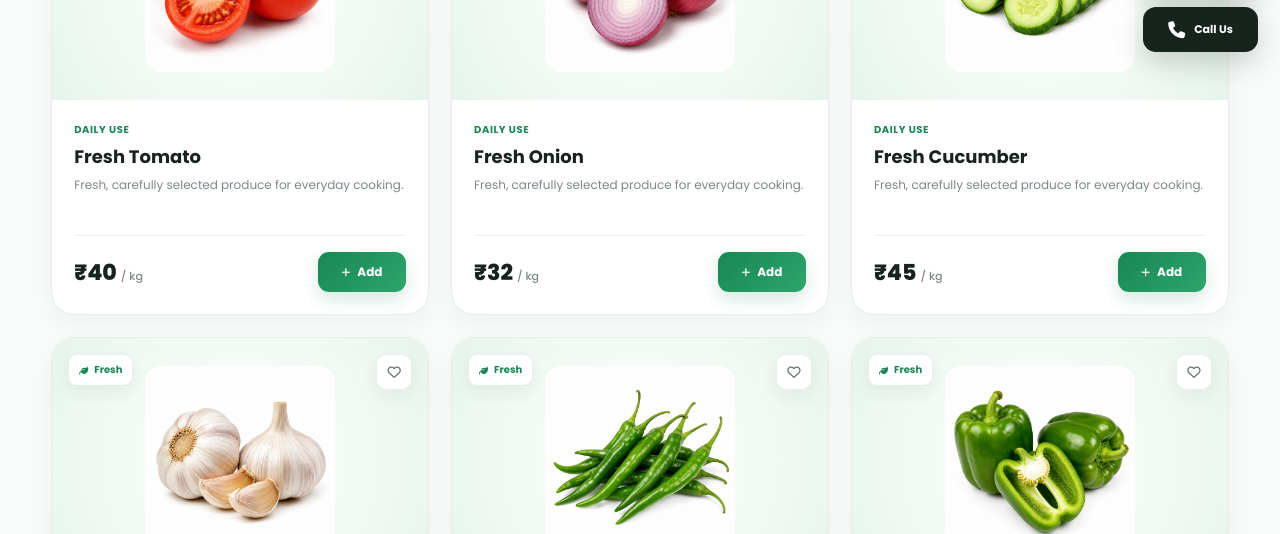
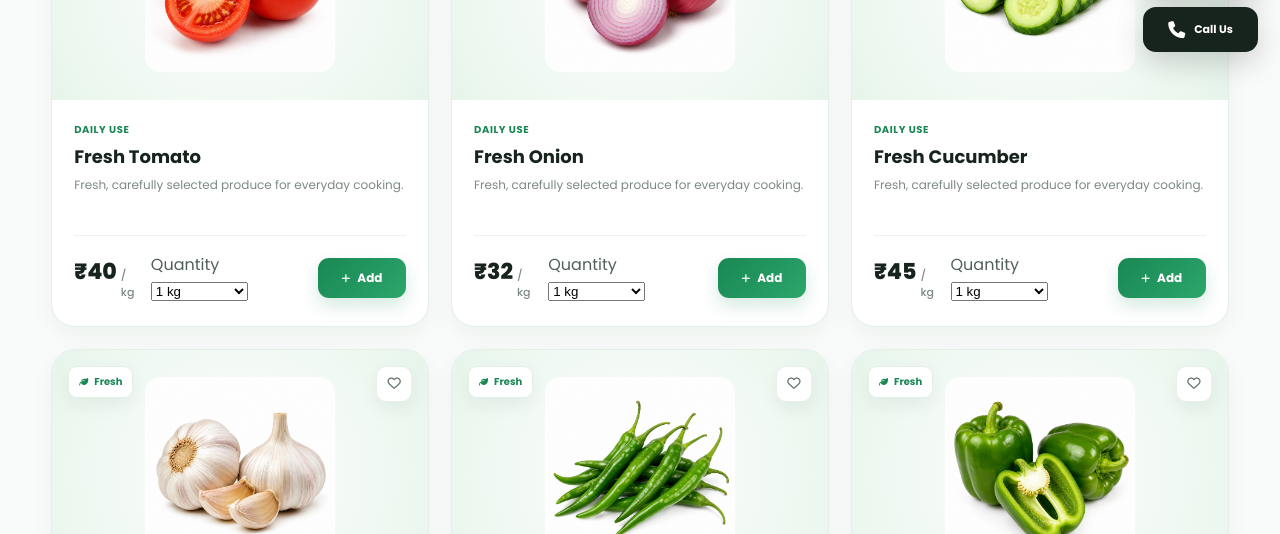
Before and after one commit to tool-bucket/jaipur-vegetable-website, a plain HTML site: page vegetables/index.html in a window 1280 px wide. Shown: the part 726-1260 px from the top of the page. Drawn offline with Linux system fonts and the light colour scheme.

Commit message:
Update index.html

```diff
--- a/vegetables/index.html
+++ b/vegetables/index.html
@@ -2164,5 +2164,6 @@
 <script src="/js/include.js"></script>
 <script src="/js/navbar.js"></script>
 
+    <script src="/js/cart.js"></script>
 </body>
 </html>
```
